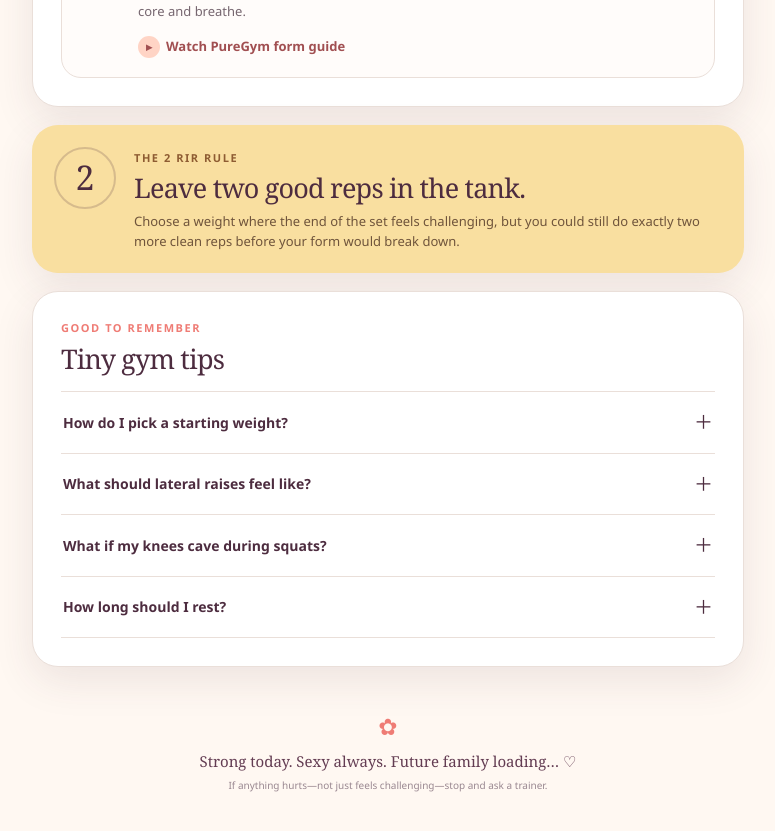
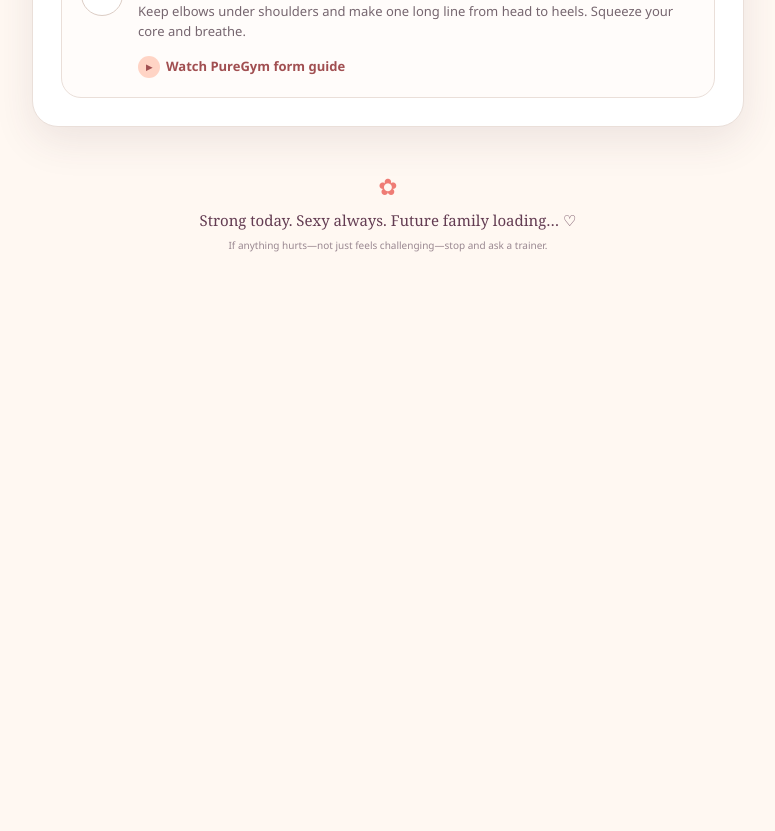
Before and after one commit to chrischuckbot-tech/bloom-and-move, a Next.js app: page / in a window 1280 px wide. Shown: the part 2260-3091 px from the top of the page, without its empty margins (252-1027 px from the left). After the commit the page ends 2558 px from the top, so only its background shows below. Built offline with nearby package versions, Linux system fonts and the light colour scheme.

Commit message:
Move workout tips into exercises

```diff
--- a/app/WorkoutApp.tsx
+++ b/app/WorkoutApp.tsx
@@ -31,8 +31,6 @@ type WeekdayKey = keyof typeof workoutPlan.schedule;
 const plan = workoutPlan as {
   schedule: Record<WeekdayKey, ScheduleEntry>;
   workouts: Record<string, Workout>;
-  intensity: { title: string; short: string; detail: string };
-  tips: Array<{ title: string; text: string }>;
 };
 
 const weekdayKeys: WeekdayKey[] = [
@@ -409,32 +407,6 @@ export function WorkoutApp() {
         )}
       </section>
 
-      <aside className="rir-card">
-        <div className="rir-number" aria-hidden="true">2</div>
-        <div>
-          <p className="section-kicker">{plan.intensity.title}</p>
-          <h2>{plan.intensity.short}</h2>
-          <p>{plan.intensity.detail}</p>
-        </div>
-      </aside>
-
-      <section className="tips-section" aria-labelledby="tips-heading">
-        <div className="section-heading">
-          <div>
-            <p className="section-kicker">Good to remember</p>
-            <h2 id="tips-heading">Tiny gym tips</h2>
-          </div>
-        </div>
-        <div className="tips-list">
-          {plan.tips.map((tip) => (
-            <details key={tip.title}>
-              <summary>{tip.title}<span aria-hidden="true">＋</span></summary>
-              <p>{tip.text}</p>
-            </details>
-          ))}
-        </div>
-      </section>
-
       <footer>
         <span aria-hidden="true">✿</span>
         <p>Strong today. Sexy always. Future family loading… ♡</p>
--- a/app/globals.css
+++ b/app/globals.css
@@ -307,8 +307,7 @@ summary:focus-visible {
 }
 
 .calendar-card,
-.routine-section,
-.tips-section {
+.routine-section {
   margin-bottom: 18px;
   padding: 22px 18px;
   border: 1px solid var(--line);
@@ -329,8 +328,7 @@ summary:focus-visible {
   color: var(--coral);
 }
 
-.section-heading h2,
-.rir-card h2 {
+.section-heading h2 {
   margin: 0;
   color: var(--deep-plum);
   font-family: Georgia, "Times New Roman", serif;
@@ -673,83 +671,6 @@ summary:focus-visible {
   line-height: 1.5;
 }
 
-.rir-card {
-  display: grid;
-  grid-template-columns: auto 1fr;
-  gap: 18px;
-  margin-bottom: 18px;
-  padding: 22px;
-  border-radius: 26px;
-  background: var(--butter);
-  color: var(--deep-plum);
-  box-shadow: var(--shadow);
-}
-
-.rir-number {
-  display: grid;
-  width: 62px;
-  height: 62px;
-  place-items: center;
-  border: 2px solid rgba(77, 44, 63, 0.2);
-  border-radius: 50%;
-  font-family: Georgia, serif;
-  font-size: 34px;
-}
-
-.rir-card .section-kicker {
-  margin-top: 3px;
-  color: #8e5c32;
-}
-
-.rir-card p:last-child {
-  margin: 9px 0 0;
-  color: #6f543b;
-  font-size: 13px;
-  line-height: 1.52;
-}
-
-.tips-list {
-  border-top: 1px solid var(--line);
-}
-
-.tips-list details {
-  border-bottom: 1px solid var(--line);
-}
-
-.tips-list summary {
-  display: flex;
-  align-items: center;
-  justify-content: space-between;
-  gap: 16px;
-  padding: 16px 2px;
-  list-style: none;
-  color: var(--deep-plum);
-  font-size: 14px;
-  font-weight: 800;
-  cursor: pointer;
-}
-
-.tips-list summary::-webkit-details-marker {
-  display: none;
-}
-
-.tips-list summary span {
-  font-size: 19px;
-  font-weight: 400;
-  transition: transform 160ms ease;
-}
-
-.tips-list details[open] summary span {
-  transform: rotate(45deg);
-}
-
-.tips-list details p {
-  margin: -5px 2px 17px;
-  color: var(--muted);
-  font-size: 13px;
-  line-height: 1.55;
-}
-
 footer {
   padding: 24px 20px 8px;
   color: var(--plum);
@@ -799,8 +720,7 @@ footer small {
   }
 
   .calendar-card,
-  .routine-section,
-  .tips-section {
+  .routine-section {
     padding: 28px;
   }
 
--- a/public/workouts.json
+++ b/public/workouts.json
@@ -27,7 +27,7 @@
         {
           "name": "Dumbbell Goblet Squat",
           "prescription": "3 × 8–10",
-          "details": "Hold a light dumbbell at your chest. Sit hips back and drive knees outward over your middle toes. Stop at 2 RIR.",
+          "details": "Hold a light dumbbell at your chest. Sit your hips back, gently drive your knees outward over your middle toes, and press through the outer edges of your feet as you stand. Stop at 2 RIR.",
           "video": "https://www.youtube.com/watch?v=nfX7IFK9UNI",
           "videoLabel": "Watch NASM form guide"
         },
@@ -93,7 +93,7 @@
         {
           "name": "Dumbbell Lateral Raise",
           "prescription": "3 × 12–15",
-          "details": "Use light dumbbells. With soft elbows, raise your arms to shoulder height and lower with control. Stop at 2 RIR.",
+          "details": "Use light dumbbells—5–8 lb is plenty to start. Keep your shoulders away from your ears and your elbows soft, then raise your arms to shoulder height without swinging and lower with control. Stop at 2 RIR.",
           "video": "https://www.youtube.com/watch?v=xDrYB81QXmY",
           "videoLabel": "Watch PureGym form guide"
         },
@@ -138,28 +138,5 @@
       "kind": "recovery",
       "exercises": []
     }
-  },
-  "intensity": {
-    "title": "The 2 RIR rule",
-    "short": "Leave two good reps in the tank.",
-    "detail": "Choose a weight where the end of the set feels challenging, but you could still do exactly two more clean reps before your form would break down."
-  },
-  "tips": [
-    {
-      "title": "How do I pick a starting weight?",
-      "text": "Start lighter than you think. If the final rep still feels very easy, add a small amount next time. If form gets shaky, lower the weight."
-    },
-    {
-      "title": "What should lateral raises feel like?",
-      "text": "Use light dumbbells—5–8 lb is plenty to start. Keep your shoulders away from your ears and move slowly enough that you are not swinging."
-    },
-    {
-      "title": "What if my knees cave during squats?",
-      "text": "Think about gently pushing your knees outward over your middle toes and pressing through the outer edges of your feet as you stand."
-    },
-    {
-      "title": "How long should I rest?",
-      "text": "Take 60–90 seconds between strength sets. Catch your breath, reset your form, and start the next set when you feel ready."
-    }
-  ]
+  }
 }
```
Also changed, not shown: 1 other file (tests, documents, lock files or other folders).
